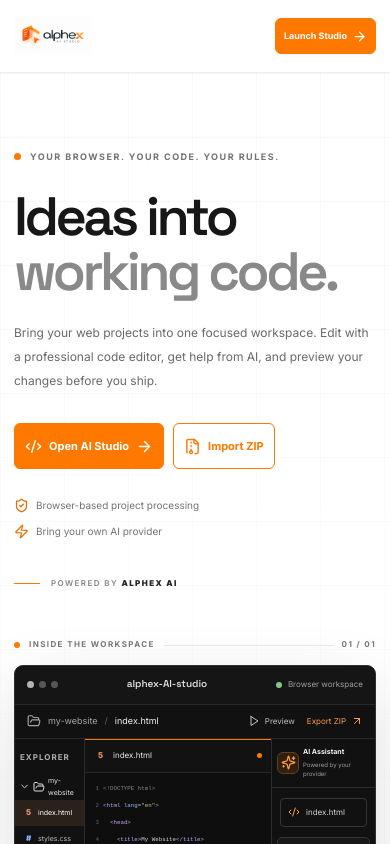
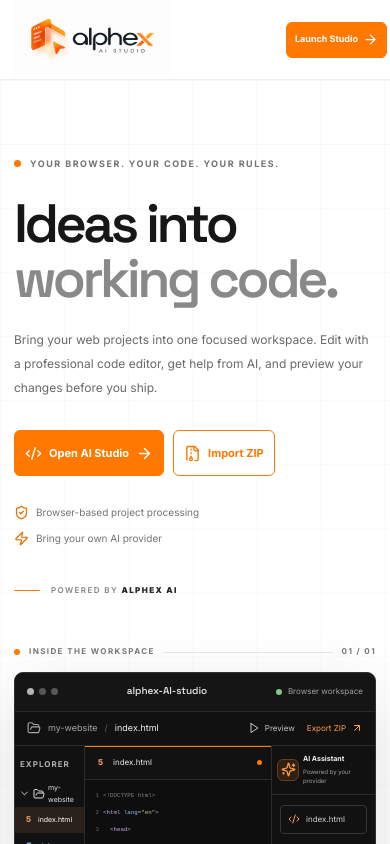
Before and after one commit to uimockupplus/Alphex-AI-Studio, a Next.js app: page / in a window 390 px wide. Shown: the top 844 px of the page. Built offline with nearby package versions, Linux system fonts and the light colour scheme.

Commit message:
Update globals.css

```diff
--- a/app/globals.css
+++ b/app/globals.css
@@ -107,15 +107,17 @@
 
 @media (max-width: 768px) {
   .brand-logo {
-    width: 250px;
-    height: 76px;
+    width: 280px !important;
+    height: 84px !important;
+    max-width: 85vw;
   }
 }
 
 @media (max-width: 480px) {
   .brand-logo {
-    width: 250px;
-    height: 76px;
+    width: 260px !important;
+    height: 78px !important;
+    max-width: 82vw;
   }
 }
 
```
